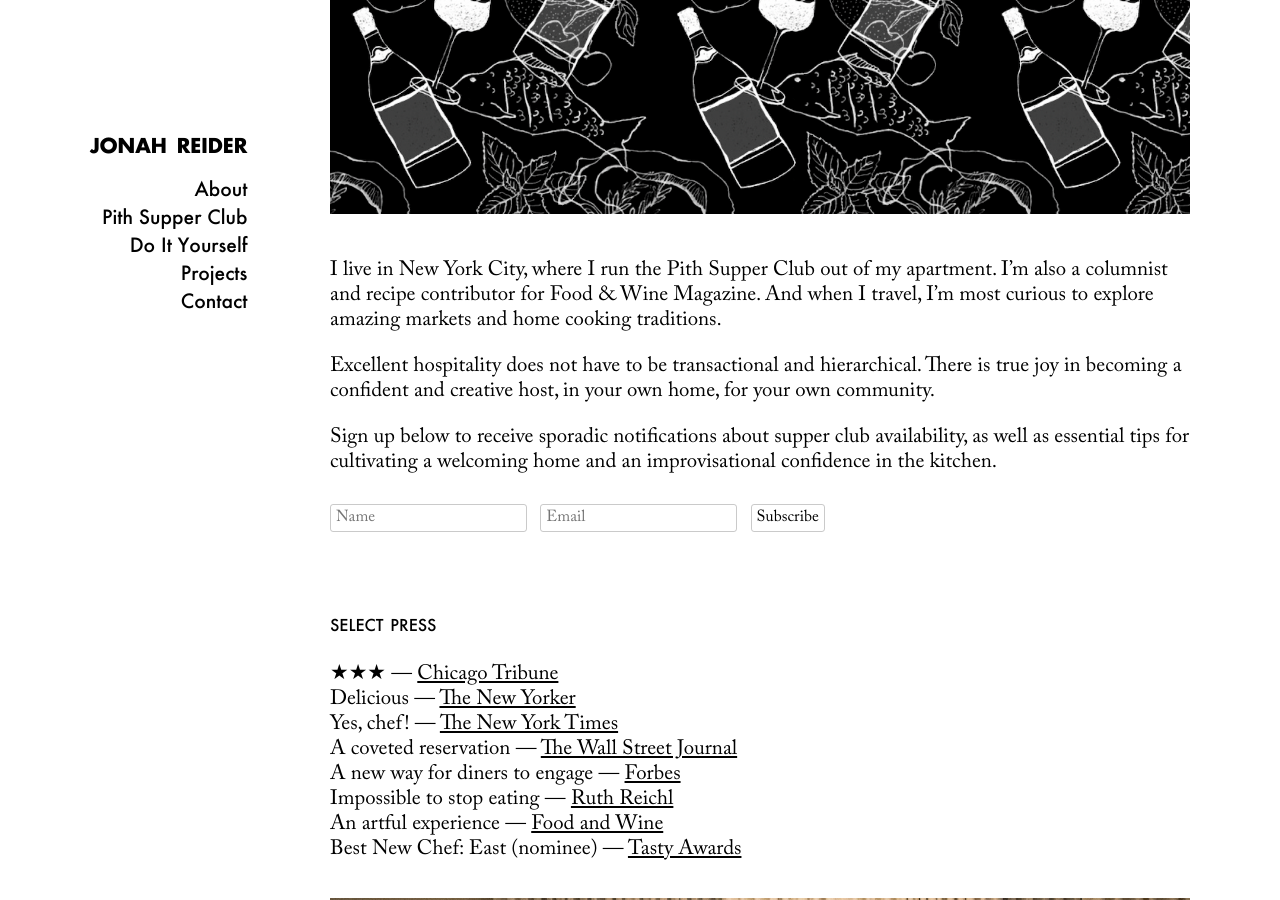
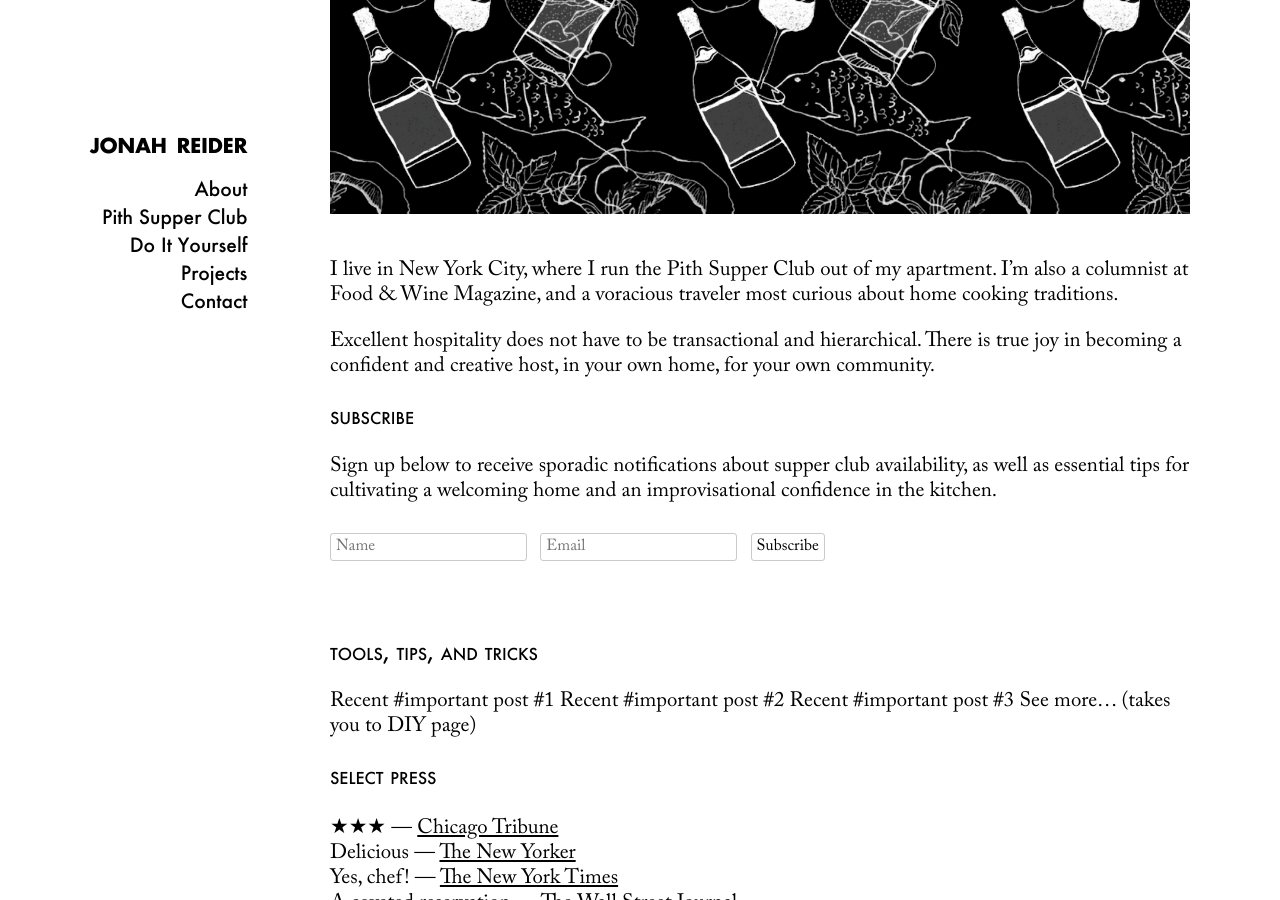
Before and after one commit to zoe-pith/pith-site, a Jekyll site: the page built from sections/about.md, in a window 1280 px wide and 900 px high, scrolled down 286 px. Built offline with Jekyll 4.4.1, drawn with Linux system fonts in a browser that asks for light colours.

Commit message:
Update about.md

```diff
--- a/sections/about.md
+++ b/sections/about.md
@@ -10,9 +10,12 @@ Anyone can host, and everyone should.
 
 ![pith_pattern_thin.png]({{site.baseurl}}/images/pith_pattern_thin.png)
 
-I live in New York City, where I run the Pith Supper Club out of my apartment. I’m also a columnist and recipe contributor for Food & Wine Magazine. And when I travel, I’m most curious to explore amazing markets and home cooking traditions.
+I live in New York City, where I run the Pith Supper Club out of my apartment. I’m also a columnist at Food & Wine Magazine, and a voracious traveler most curious about home cooking traditions.
 
 Excellent hospitality does not have to be transactional and hierarchical. There is true joy in becoming a confident and creative host, in your own home, for your own community.
+
+
+### Subscribe
 
 Sign up below to receive sporadic notifications about supper club availability, as well as essential tips for cultivating a welcoming home and an improvisational confidence in the kitchen.
 
@@ -24,6 +27,13 @@ Sign up below to receive sporadic notifications about supper club availability,
     <input type="submit" name="commit" value="Subscribe" />
 </form>
 <p class="bottom_space">&nbsp;</p>
+
+### Tools, Tips, and Tricks
+
+Recent #important post #1
+Recent #important post #2
+Recent #important post #3
+See more... (takes you to DIY page)
 
 ### Select Press
 
```
